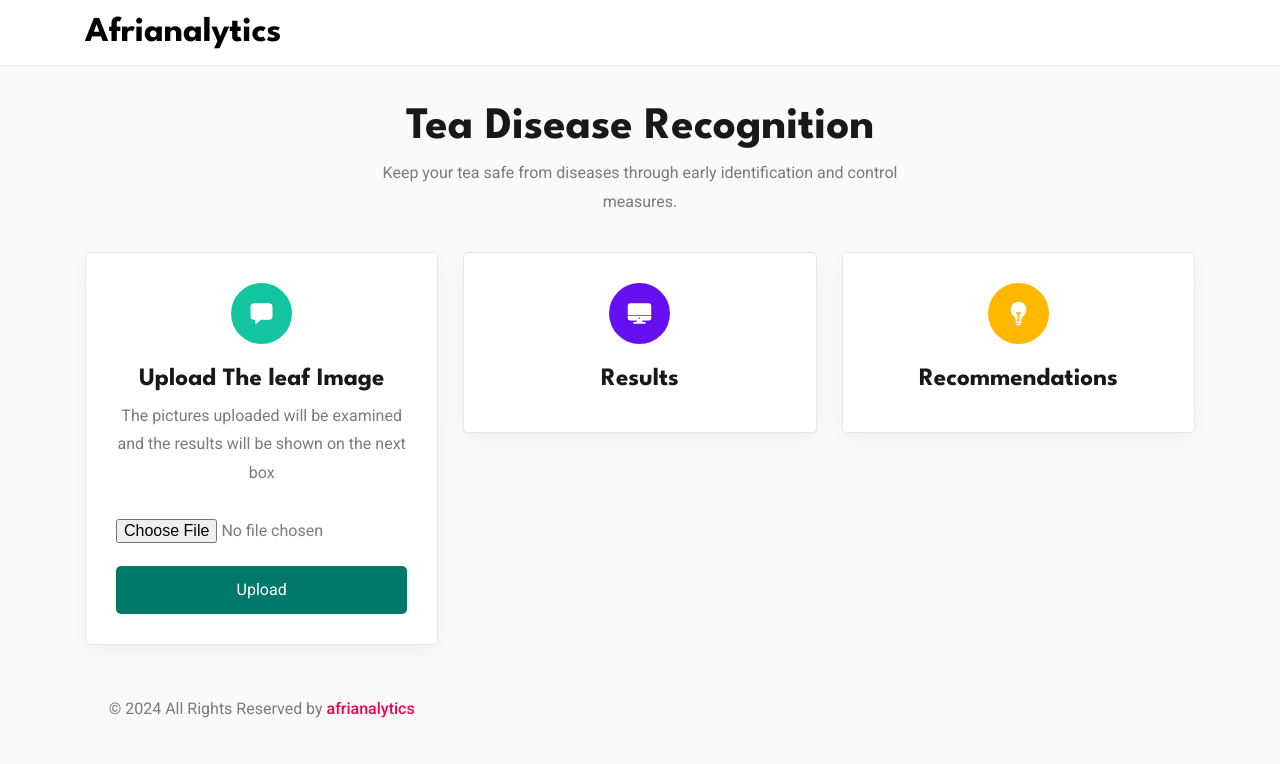
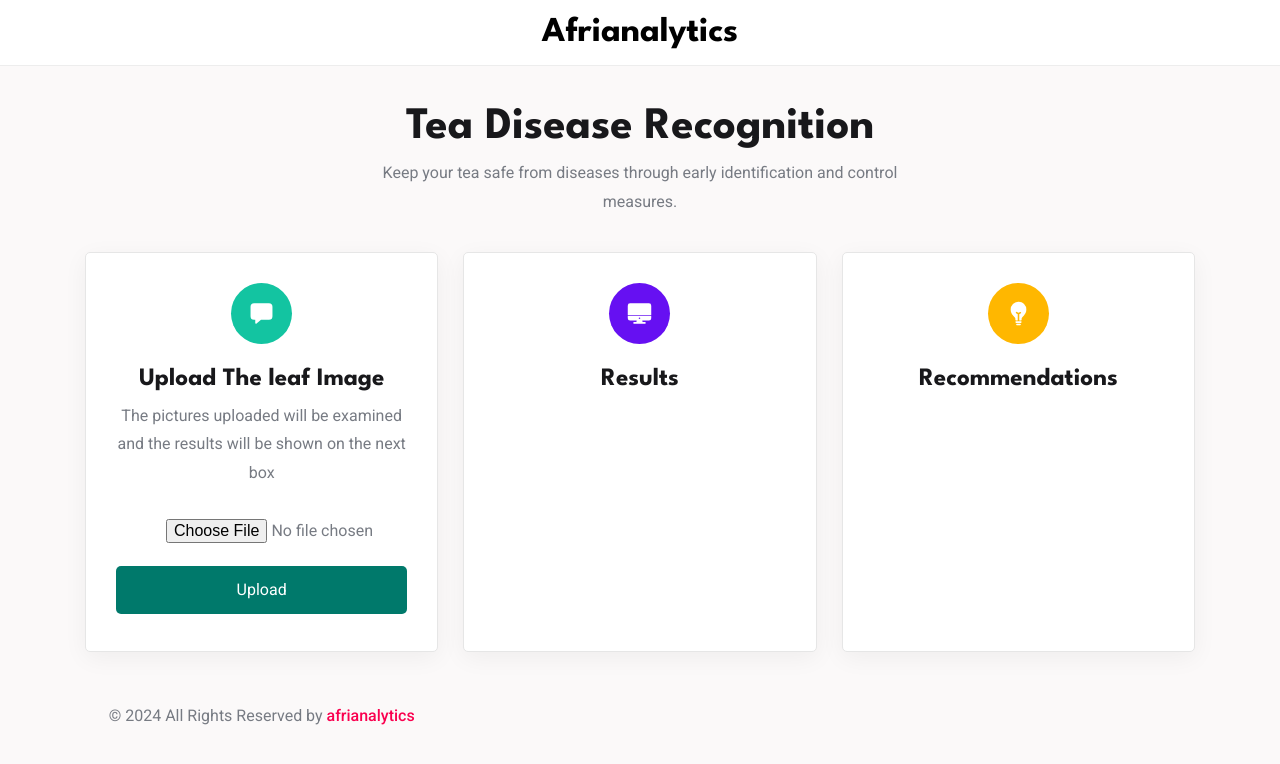
Before and after one commit to bourzat/teadisease-recognition-model, a plain HTML site: page index.html in a window 1280 px wide. Drawn offline with nearby package versions, Linux system fonts and the light colour scheme.

Commit message:
Updated styles.css

```diff
--- a/styles.css
+++ b/styles.css
@@ -134,7 +134,10 @@ textarea {
 }
 
 input,
-textarea { width: 100%; }
+textarea {
+  width: 100%;
+  margin-left: 50px;
+}
 
 button { cursor: pointer; }
 
@@ -265,7 +268,7 @@ body {
 
 .header > .container {
   display: flex;
-  justify-content: space-between;
+  justify-content: center;
   align-items: center;
 }
 
@@ -379,6 +382,7 @@ body {
   text-align: center;
   box-shadow: var(--shadow-1);
   transition: var(--transition-2);
+  min-height: 400px;
 }
 
 .service-card:is(:hover, :focus-within) { transform: translateY(-10px); }
@@ -1134,3 +1138,6 @@ textarea.input-field {
   .service-card { padding: 30px; }
 
   .service-card .h3 { --fs-3: 2.5rem; }
+
+
+}
```
